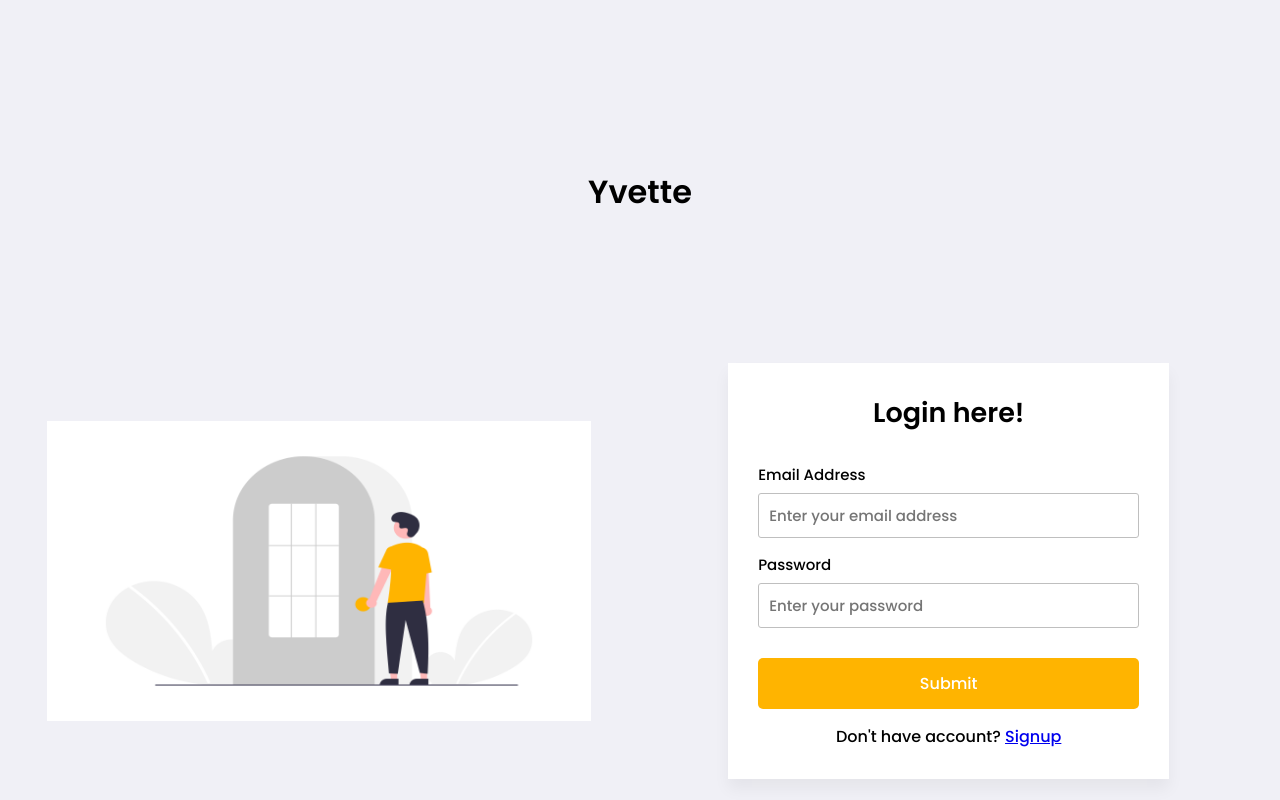
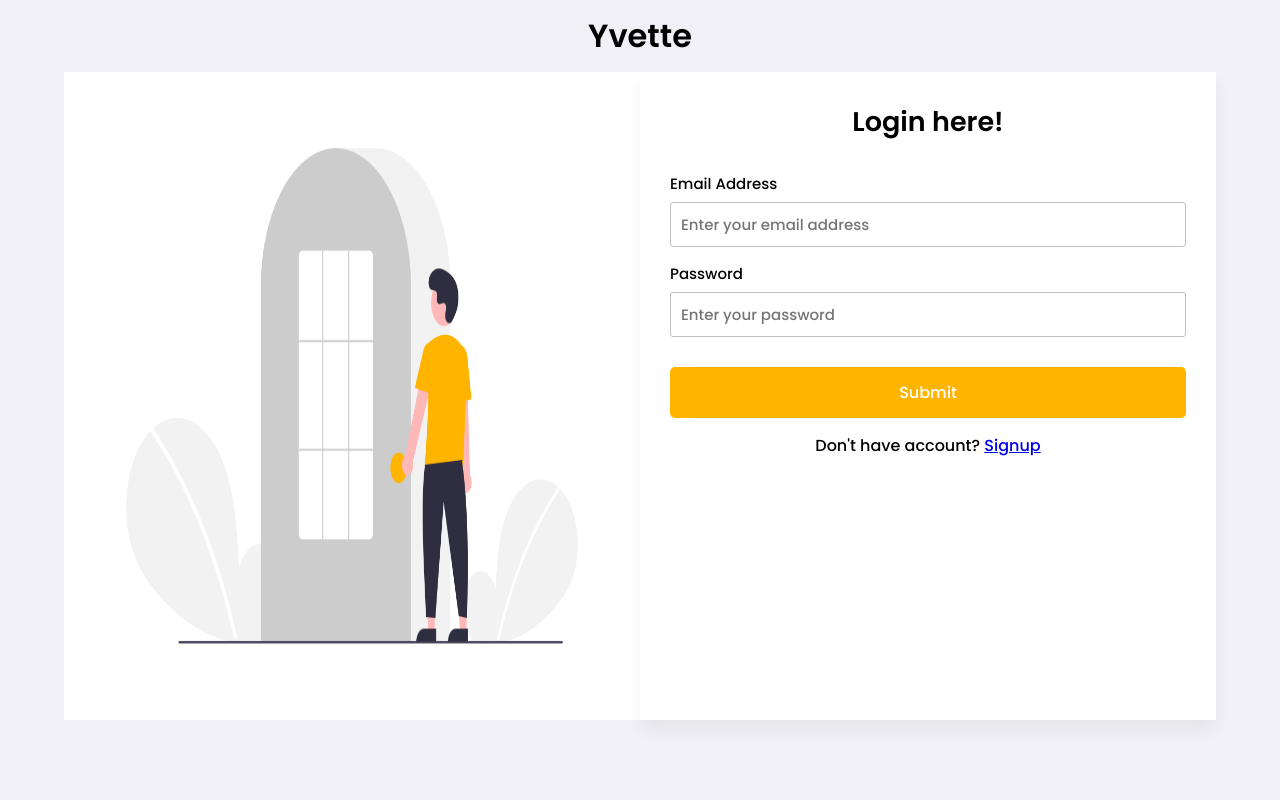
Before and after one commit to YvetteNyibuka/MyDigital-Brand, a plain HTML site: page pages/login.html in a window 1280 px wide. Drawn offline with nearby package versions, Linux system fonts and the light colour scheme.

Commit message:
login fix

```diff
--- a/pages/login.html
+++ b/pages/login.html
@@ -21,14 +21,14 @@
     <link rel="stylesheet" href="https://cdn.jsdelivr.net/npm/toastify-js/src/toastify.min.css">
   </head>
   <body>
-    <div class="home">
-      <a id="backhome" href="../index.html"><h1>Yvette</h1></a>
-    </div>
     <div class="loginbox">
+      <div class="home">
+        <a id="backhome" href="../index.html"><h1>Yvette</h1></a>
+      </div>
       <div class="loaderOverlay">
         <div class="loader"></div>
       </div>
-      <div class="logincont">
+      <div class="logincontt">
         <div class="login-image">
           <img src="../images/loginimage.png" alt="" />
         </div>
--- a/styles/login.css
+++ b/styles/login.css
@@ -12,49 +12,52 @@ body {
   flex-direction: column;
   align-items: center;
   justify-content: center;
-  padding: 0 10px;
   margin: auto;
-  height: 100vh;
   background: #f0f0f6;
   font-family: "Poppins", sans-serif;
+}
+
+.loginbox {
+  width: 100%;
+  height: 90vh;
+  /* background-color: #ffb400; */
+}
+
+#backhome {
+  text-decoration: none;
+  color: black;
 }
 .home {
   display: flex;
   align-items: center;
   justify-content: center;
   margin: auto;
+  height: 10%;
   text-align: center;
   width: 100%;
 }
-.loginbox {
-  width: 100%;
-}
-
-#backhome {
-  text-decoration: none;
-  color: black;
-}
-.logincont {
+.logincontt {
   display: flex;
-  width: 100%;
+  width: 90%;
   height: 90%;
-  justify-content: center;
-  /* background-color: #f91919; */
+  justify-content: space-between;
+  /* background-color: #f90919; */
   margin: auto;
   align-items: center;
   text-align: center;
 }
 .login-image {
-  width: 48%;
+  width: 50%;
   height: 100%;
   margin: auto;
   align-items: center;
   justify-content: center;
+  background: #000;
   display: flex;
 }
 .login-image img {
-  width: 90%;
-  height: 80%;
+  width: 100%;
+  height: 100%;
 }
 .login-form {
   width: 50%;
@@ -67,8 +70,9 @@ body {
 
 form {
   padding: 30px;
+  height: 100%;
   background: #fff;
-  width: 70%;
+  width: 100%;
   border-radius: 0 0 0 0px;
   box-shadow: 0 10px 15px rgba(0, 0, 0, 0.05);
 }
@@ -81,7 +85,7 @@ form h2 {
 
 form .form-group {
   margin-bottom: 15px;
-  position: relative;
+  /* position: relative; */
 }
 
 form label {
@@ -121,7 +125,7 @@ form small {
 }
 
 form .password i {
-  position: absolute;
+  /* position: absolute; */
   right: 0px;
   height: 45px;
   top: 28px;
```
Also changed, not shown: scripts/singleblog.js (+9 -8 lines).
